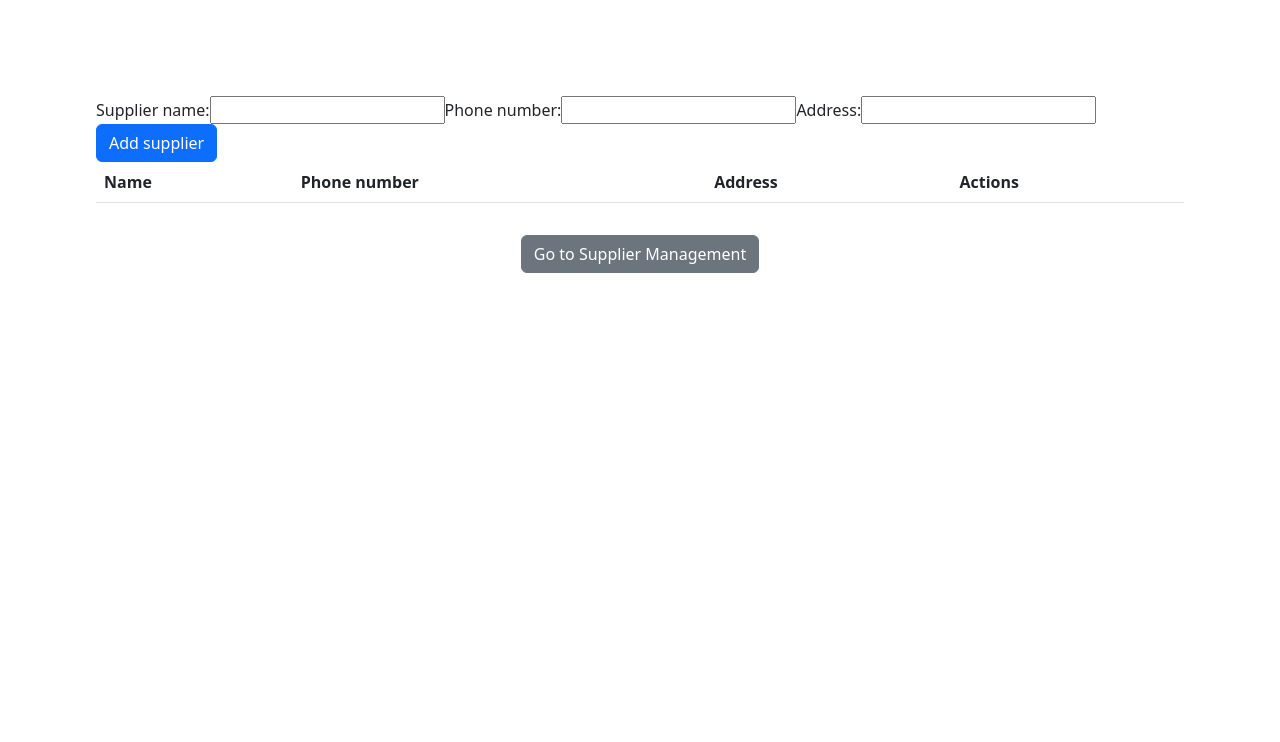
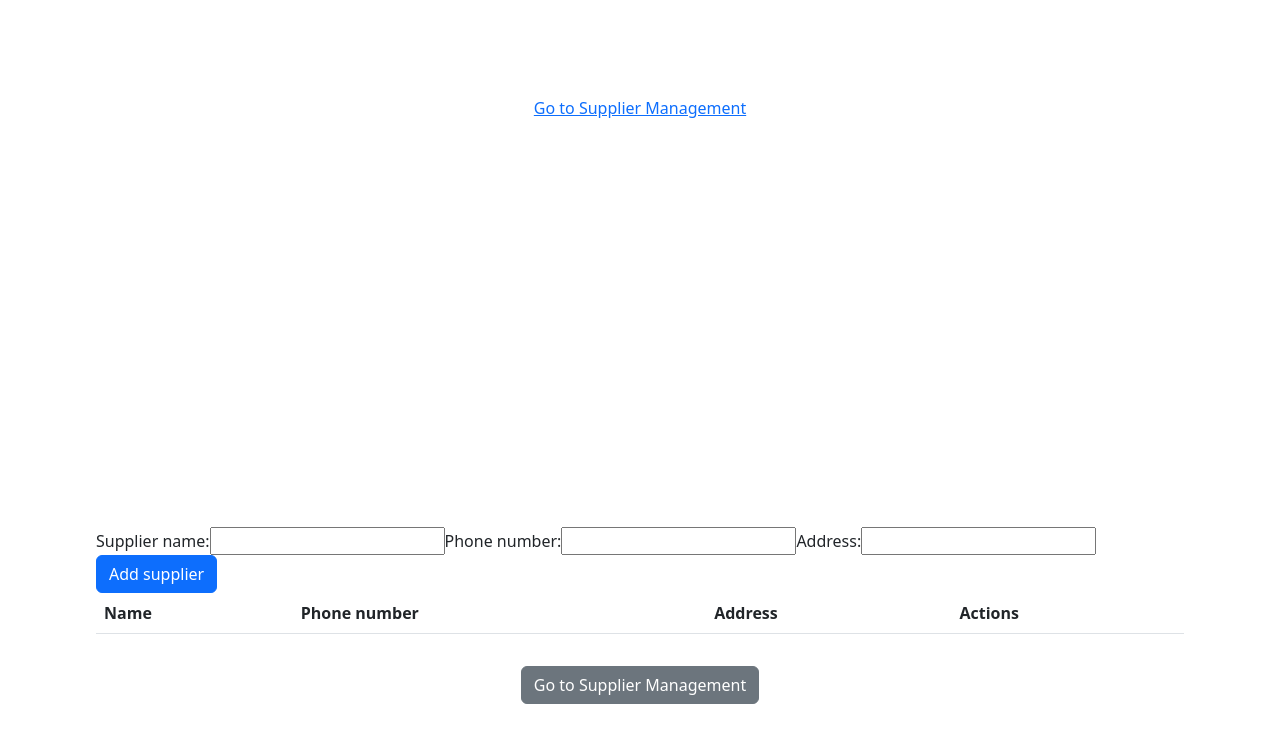
Before and after one commit to MinKhantKyaw5006/stock-final-6410935, a Next.js app: page / in a window 1280 px wide. Shown: the top 742 px of the page. Built offline with nearby package versions, Linux system fonts and the light colour scheme.

Commit message:
Update index.js

```diff
--- a/pages/index.js
+++ b/pages/index.js
@@ -1,10 +1,40 @@
-import Head from 'next/head'
-import Image from 'next/image'
-import { Inter } from 'next/font/google'
-import styles from '@/styles/Home.module.css'
-import SupplierTable from './components/SupplierTable'
+// import Head from 'next/head'
+// import Image from 'next/image'
+// import { Inter } from 'next/font/google'
+// import styles from '@/styles/Home.module.css'
+// import SupplierTable from './components/SupplierTable'
 
-const inter = Inter({ subsets: ['latin'] })
+// const inter = Inter({ subsets: ['latin'] })
+
+// export default function Home() {
+//   return (
+//     <>
+//       <Head>
+//         <title>Hello world</title>
+//         <meta name="description" content="Generated by create next app" />
+//         <meta name="viewport" content="width=device-width, initial-scale=1" />
+//         <link rel="icon" href="/favicon.ico" />
+//       </Head>
+//       <main className={styles.main}>
+//       <SupplierTable />
+//       </main>
+//     </>
+//   )
+// }
+
+
+
+
+import Head from 'next/head';
+import { useState } from 'react';
+import Image from 'next/image';
+import { Inter } from 'next/font/google';
+import styles from '@/styles/Home.module.css';
+import SupplierTable from './components/SupplierTable';
+import SupplierManagement from './components/SupplierManagement';
+import Link from 'next/link';
+
+const inter = Inter({ subsets: ['latin'] });
 
 export default function Home() {
   return (
@@ -16,41 +46,11 @@ export default function Home() {
         <link rel="icon" href="/favicon.ico" />
       </Head>
       <main className={styles.main}>
-      <SupplierTable />
+        <Link href="/supplier-management">
+          <a>Go to Supplier Management</a>
+        </Link>
+        <SupplierTable />
       </main>
     </>
-  )
+  );
 }
-
-
-
-
-// import Head from 'next/head';
-// import { useState } from 'react';
-// import Image from 'next/image';
-// import { Inter } from 'next/font/google';
-// import styles from '@/styles/Home.module.css';
-// import SupplierTable from './components/SupplierTable';
-// import SupplierManagement from './components/SupplierManagement';
-// import Link from 'next/link';
-
-// const inter = Inter({ subsets: ['latin'] });
-
-// export default function Home() {
-//   return (
-//     <>
-//       <Head>
-//         <title>Hello world</title>
-//         <meta name="description" content="Generated by create next app" />
-//         <meta name="viewport" content="width=device-width, initial-scale=1" />
-//         <link rel="icon" href="/favicon.ico" />
-//       </Head>
-//       <main className={styles.main}>
-//         <Link href="/supplier-management">
-//           <a>Go to Supplier Management</a>
-//         </Link>
-//         <SupplierTable />
-//       </main>
-//     </>
-//   );
-// }
```
